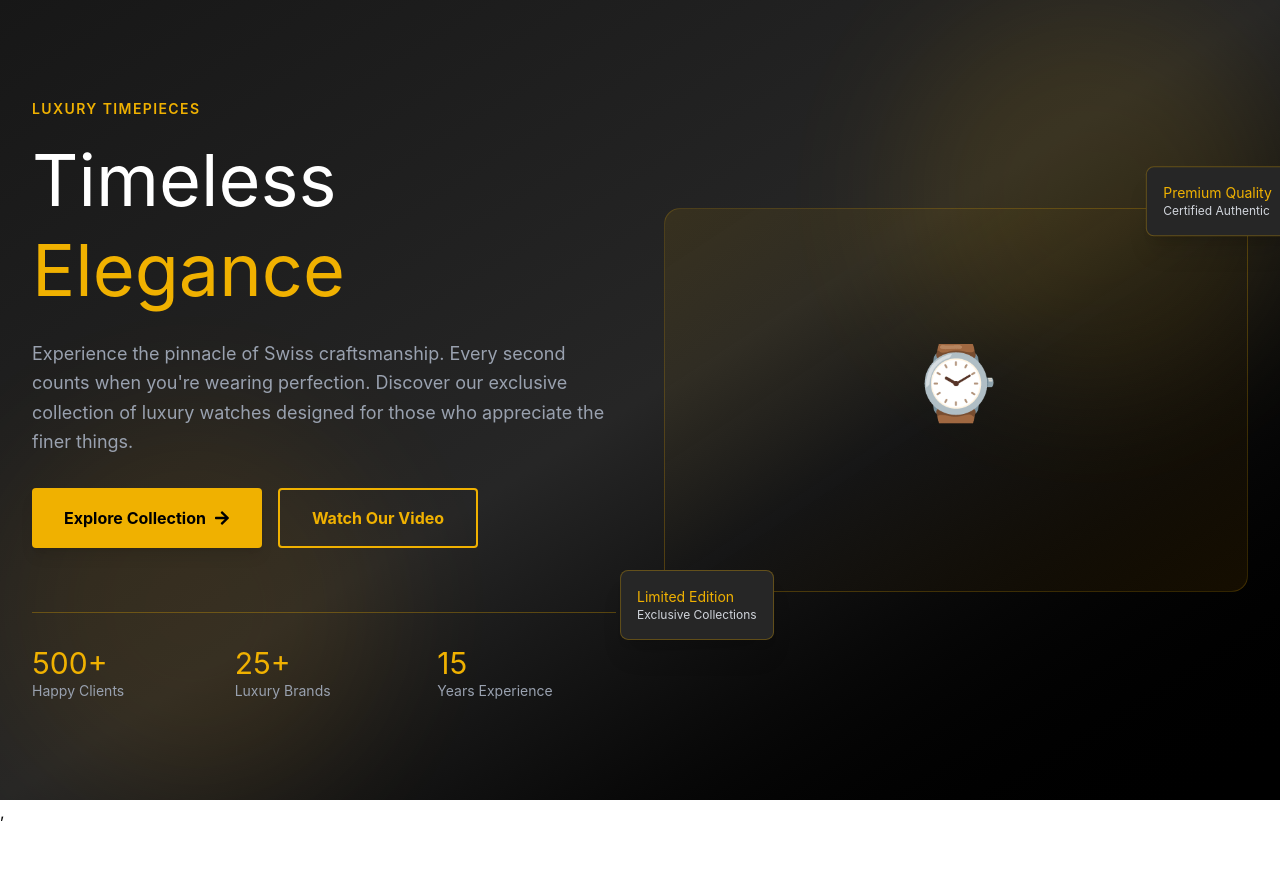
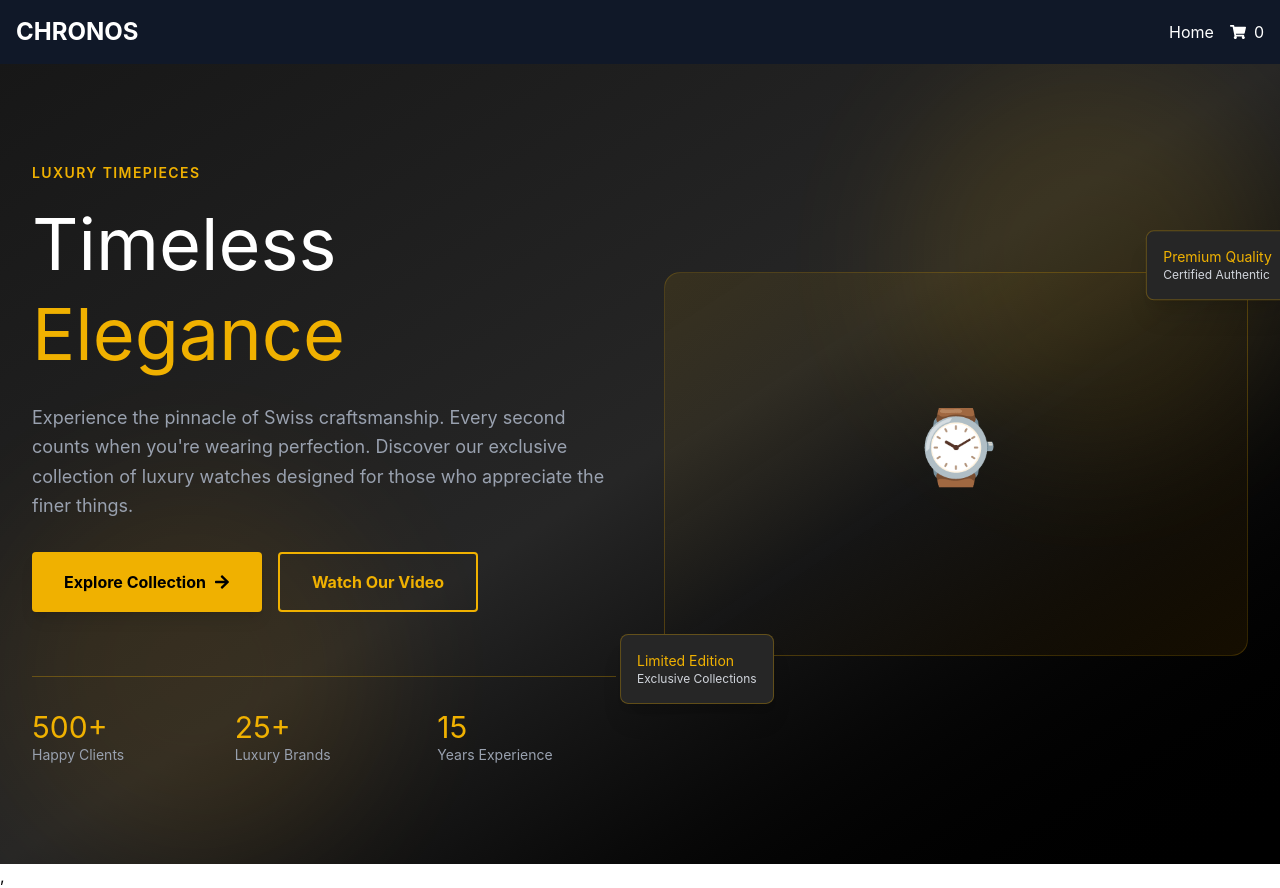
Before and after one commit to Shawon-Reza/Ecomerce-landing-page-for-codesraft, a React (Vite) app: page / in a window 1280 px wide. Before the commit the page ends 824 px from the top, so only its background shows below. Built offline with nearby package versions, Linux system fonts and the light colour scheme.

Commit message:
UI : Navbar addded

```diff
--- a/package.json
+++ b/package.json
@@ -17,7 +17,8 @@
     "react-icons": "^5.6.0",
     "react-router": "^8.0.1",
     "react-router-dom": "^7.18.0",
-    "tailwindcss": "^4.3.1"
+    "tailwindcss": "^4.3.1",
+    "zustand": "^5.0.14"
   },
   "devDependencies": {
     "@eslint/js": "^10.0.1",
--- /dev/null
+++ b/src/components/Navigation.jsx
@@ -0,0 +1,106 @@
+import { useState } from 'react'
+import { Link } from 'react-router'
+import { FaShoppingCart, FaBars, FaTimes } from 'react-icons/fa'
+import { useCartStore } from '../store/cartStore'
+import { motion } from 'framer-motion'
+
+export default function Navigation() {
+  const [isOpen, setIsOpen] = useState(false)
+  const totalItems = useCartStore((state) => state.getTotalItems())
+
+  return (
+    <nav className="sticky top-0 z-50 bg-gradient-to-b from-neutral-900 via-neutral-800 to-neutral-900 border-b border-yellow-600/30 shadow-lg">
+      <div className="max-w-7xl mx-auto px-4 sm:px-6 lg:px-8">
+        <div className="flex justify-between items-center h-20">
+          {/* Logo */}
+          <Link to="/" className="flex items-center gap-2">
+            <motion.div
+              whileHover={{ scale: 1.05 }}
+              className="font-display text-3xl font-bold text-yellow-500 tracking-wider"
+            >
+              ⌚ CHRONOS
+            </motion.div>
+          </Link>
+
+          {/* Desktop Menu */}
+          <div className="hidden md:flex items-center gap-8">
+            <Link to="/" className="font-body text-gray-300 hover:text-yellow-500 transition-colors">
+              Home
+            </Link>
+            <a href="#featured" className="font-body text-gray-300 hover:text-yellow-500 transition-colors">
+              Collection
+            </a>
+            <a href="#reviews" className="font-body text-gray-300 hover:text-yellow-500 transition-colors">
+              Reviews
+            </a>
+            <a href="#contact" className="font-body text-gray-300 hover:text-yellow-500 transition-colors">
+              Contact
+            </a>
+          </div>
+
+          {/* Cart and Mobile Menu */}
+          <div className="flex items-center gap-4">
+            <Link
+              to="/cart"
+              className="relative p-2 text-gray-300 hover:text-yellow-500 transition-colors"
+            >
+              <FaShoppingCart size={24} />
+              {totalItems > 0 && (
+                <span className="absolute -top-2 -right-2 bg-red-600 text-white text-xs font-bold rounded-full w-6 h-6 flex items-center justify-center">
+                  {totalItems}
+                </span>
+              )}
+            </Link>
+
+            {/* Mobile Menu Button */}
+            <button
+              className="md:hidden p-2 text-gray-300 hover:text-yellow-500"
+              onClick={() => setIsOpen(!isOpen)}
+            >
+              {isOpen ? <FaTimes size={24} /> : <FaBars size={24} />}
+            </button>
+          </div>
+        </div>
+
+        {/* Mobile Menu */}
+        {isOpen && (
+          <motion.div
+            initial={{ opacity: 0, y: -10 }}
+            animate={{ opacity: 1, y: 0 }}
+            exit={{ opacity: 0, y: -10 }}
+            className="md:hidden pb-4 border-t border-yellow-600/20"
+          >
+            <Link
+              to="/"
+              className="block py-2 text-gray-300 hover:text-yellow-500 transition-colors"
+              onClick={() => setIsOpen(false)}
+            >
+              Home
+            </Link>
+            <a
+              href="#featured"
+              className="block py-2 text-gray-300 hover:text-yellow-500 transition-colors"
+              onClick={() => setIsOpen(false)}
+            >
+              Collection
+            </a>
+            <a
+              href="#reviews"
+              className="block py-2 text-gray-300 hover:text-yellow-500 transition-colors"
+              onClick={() => setIsOpen(false)}
+            >
+              Reviews
+            </a>
+            <a
+              href="#contact"
+              className="block py-2 text-gray-300 hover:text-yellow-500 transition-colors"
+              onClick={() => setIsOpen(false)}
+            >
+              Contact
+            </a>
+          </motion.div>
+        )}
+      </div>
+    </nav>
+  )
+}
--- /dev/null
+++ b/src/components/SimpleNav.jsx
@@ -0,0 +1,24 @@
+import { Link } from 'react-router'
+import { FaShoppingCart } from 'react-icons/fa'
+import { useCartStore } from '../store/cartStore'
+
+export default function SimpleNav() {
+  const totalItems = useCartStore((state) => state.getTotalItems())
+
+  return (
+    <nav className="bg-gray-900 text-white p-4">
+      <div className="flex justify-between items-center">
+        <Link to="/" className="text-2xl font-bold">
+          CHRONOS
+        </Link>
+        <div className="flex gap-4">
+          <Link to="/" className="hover:text-yellow-500">Home</Link>
+          <Link to="/cart" className="flex items-center gap-2 hover:text-yellow-500">
+            <FaShoppingCart />
+            <span>{totalItems}</span>
+          </Link>
+        </div>
+      </div>
+    </nav>
+  )
+}
--- a/src/pages/HomePage.jsx
+++ b/src/pages/HomePage.jsx
@@ -1,9 +1,14 @@
 import HeroSection from '../components/HeroSection'
+import Navigation from '../components/Navigation'
+
+import SimpleNav from '../components/SimpleNav'
 
 
 export default function HomePage() {
     return (
         <div className="min-h-screen">
+            <SimpleNav />
+            {/* <Navigation /> */}
             <HeroSection />
 
         </div>
--- /dev/null
+++ b/src/store/cartStore.js
@@ -0,0 +1,49 @@
+import { create } from 'zustand'
+import { persist } from 'zustand/middleware'
+
+export const useCartStore = create(
+  persist(
+    (set, get) => ({
+      items: [],
+
+      addItem: (product) => set((state) => {
+        const existingItem = state.items.find(item => item.id === product.id)
+        if (existingItem) {
+          return {
+            items: state.items.map(item =>
+              item.id === product.id
+                ? { ...item, quantity: item.quantity + (product.quantity || 1) }
+                : item
+            )
+          }
+        }
+        return {
+          items: [...state.items, { ...product, quantity: product.quantity || 1 }]
+        }
+      }),
+
+      removeItem: (productId) => set((state) => ({
+        items: state.items.filter(item => item.id !== productId)
+      })),
+
+      updateQuantity: (productId, quantity) => set((state) => ({
+        items: state.items.map(item =>
+          item.id === productId ? { ...item, quantity } : item
+        ).filter(item => item.quantity > 0)
+      })),
+
+      clearCart: () => set({ items: [] }),
+
+      getTotalPrice: () => {
+        return get().items.reduce((total, item) => total + (item.price * item.quantity), 0)
+      },
+
+      getTotalItems: () => {
+        return get().items.reduce((total, item) => total + item.quantity, 0)
+      }
+    }),
+    {
+      name: 'cart-store'
+    }
+  )
+)
--- a/vite.config.js
+++ b/vite.config.js
@@ -13,4 +13,8 @@ export default defineConfig({
     host: true,
     port: 5173,
   },
+
+  optimizeDeps: {
+    include: ['zustand', 'zustand/middleware'],
+  },
 })
```
Also changed, not shown: 1 other file (tests, documents, lock files or other folders).
